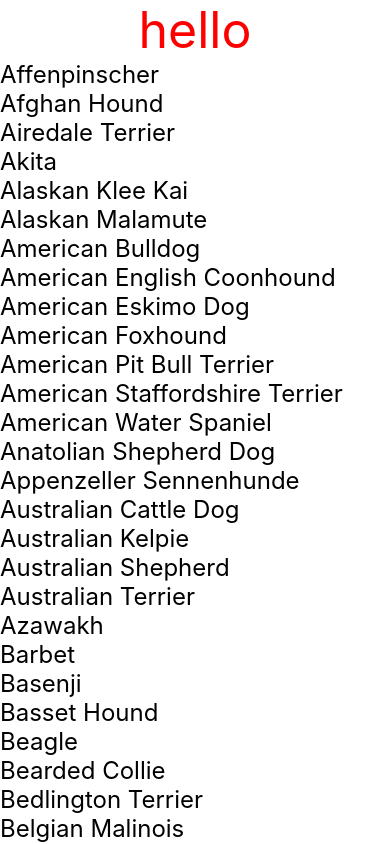
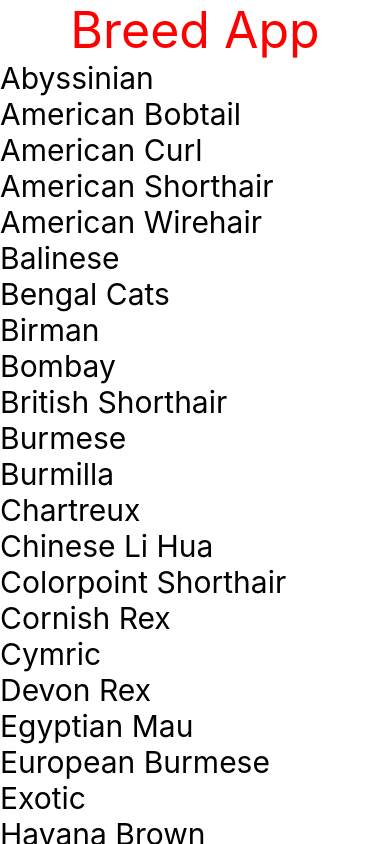
Before and after one commit to shaannessy25/breeds-react-native, a React Native app: screen / in a window 390 px wide. Built offline with nearby package versions, Linux system fonts and the light colour scheme.

Commit message:
adding safe area view

```diff
--- a/App.js
+++ b/App.js
@@ -1,6 +1,6 @@
 import { StatusBar } from 'expo-status-bar';
 import React from 'react';
-import { StyleSheet, Text, View, FlatList } from 'react-native';
+import { StyleSheet, Text, View, FlatList, SafeAreaView } from 'react-native';
 import Items from './items'
 import { cats, dogs } from './breeds'
 
@@ -10,16 +10,16 @@ export default function App() {
 
   return (
 
-    <View style={styles.container}>
-      <Text style={styles.h1}>hello</Text>
+    <SafeAreaView style={styles.container}>
+      <Text style={styles.h1}>Breed App</Text>
       <FlatList
         style={styles.list}
-        data={dogs}
+        data={cats}
         renderItem={({index, item}) => {
           return <Items name={item.breed} />
         }}
       />
-    </View>
+    </SafeAreaView>
   );
 }
 
--- a/items.js
+++ b/items.js
@@ -20,6 +20,6 @@ const styles = StyleSheet.create({
     width: "100%"
   },
   breed: {
-    fontSize: 24
+    fontSize: 30
   }
 })
```
